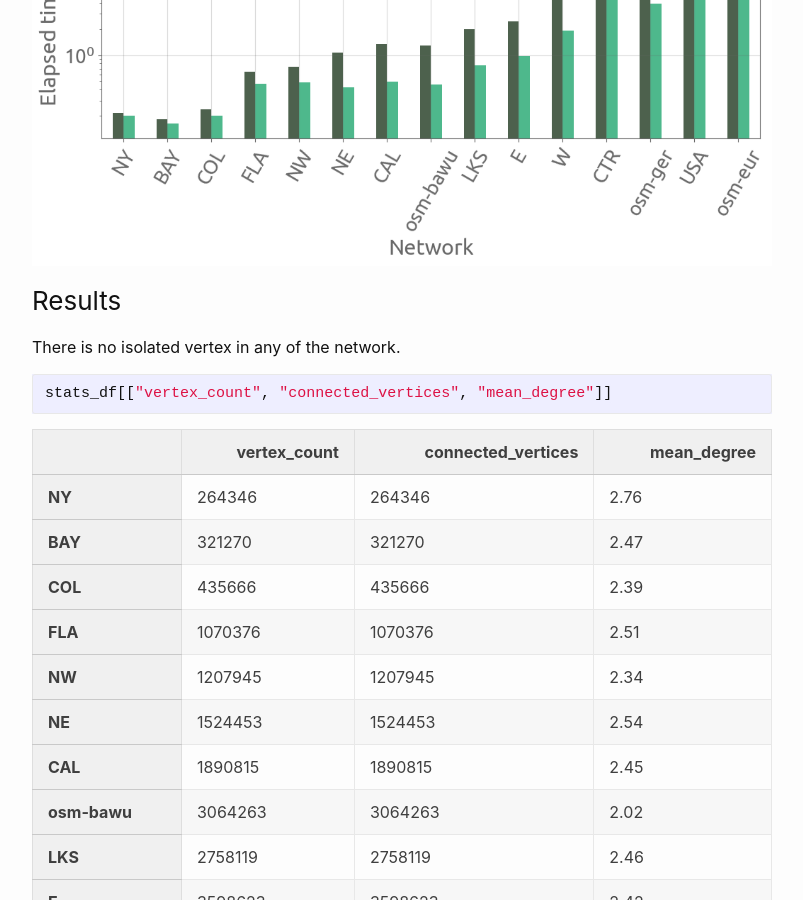
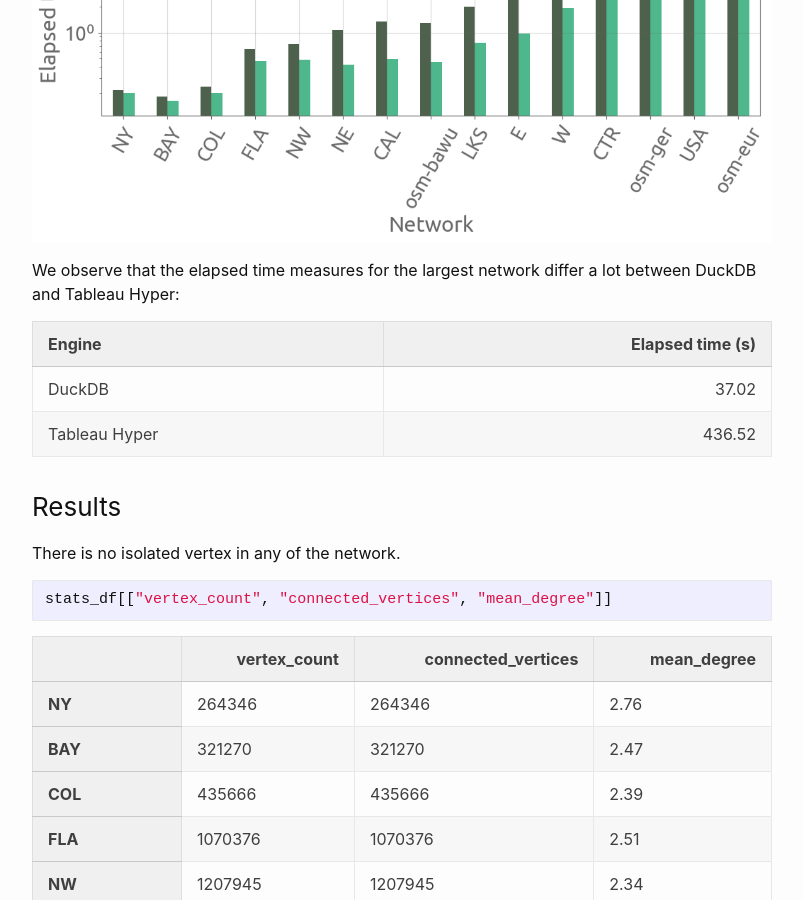
Before and after one commit to aetperf/aetperf.github.io, a Jekyll site: the page built from _posts/2022-10-03-Query-Parquet-files-with-DuckDB-and-Tableau-Hyper-engines.md, in a window 1280 px wide and 900 px high, scrolled down 11424 px. Shown: the whole window, without its empty margins (238-1041 px from the left). Built offline with Jekyll 4.4.1, drawn with Linux system fonts in a browser that asks for light colours; comment, search, counter and statistics services are not loaded; some of the changed text lies outside the part shown.

Commit message:
added a table

```diff
--- a/_posts/2022-10-03-Query-Parquet-files-with-DuckDB-and-Tableau-Hyper-engines.md
+++ b/_posts/2022-10-03-Query-Parquet-files-with-DuckDB-and-Tableau-Hyper-engines.md
@@ -618,6 +617,14 @@ _ = ax.set(title="Query_3", xlabel="Network", ylabel="Elapsed time (s) - Log sca
 <p align="center">
   <img width="800" src="/img/2022-10-03_01/output_44_0.png" alt="query_3">
 </p>
+
+We observe that the elapsed time measures for the largest network differ a lot between DuckDB and Tableau Hyper:
+
+
+| Engine  | Elapsed time (s)  |
+|---|---:|
+| DuckDB | 37.02  |
+| Tableau Hyper | 436.52 |
 
 
 ### Results
```
Also changed, not shown: other parts of _posts/2022-10-03-Query-Parquet-files-with-DuckDB-and-Tableau-Hyper-engines.md (+0 -1 lines).
